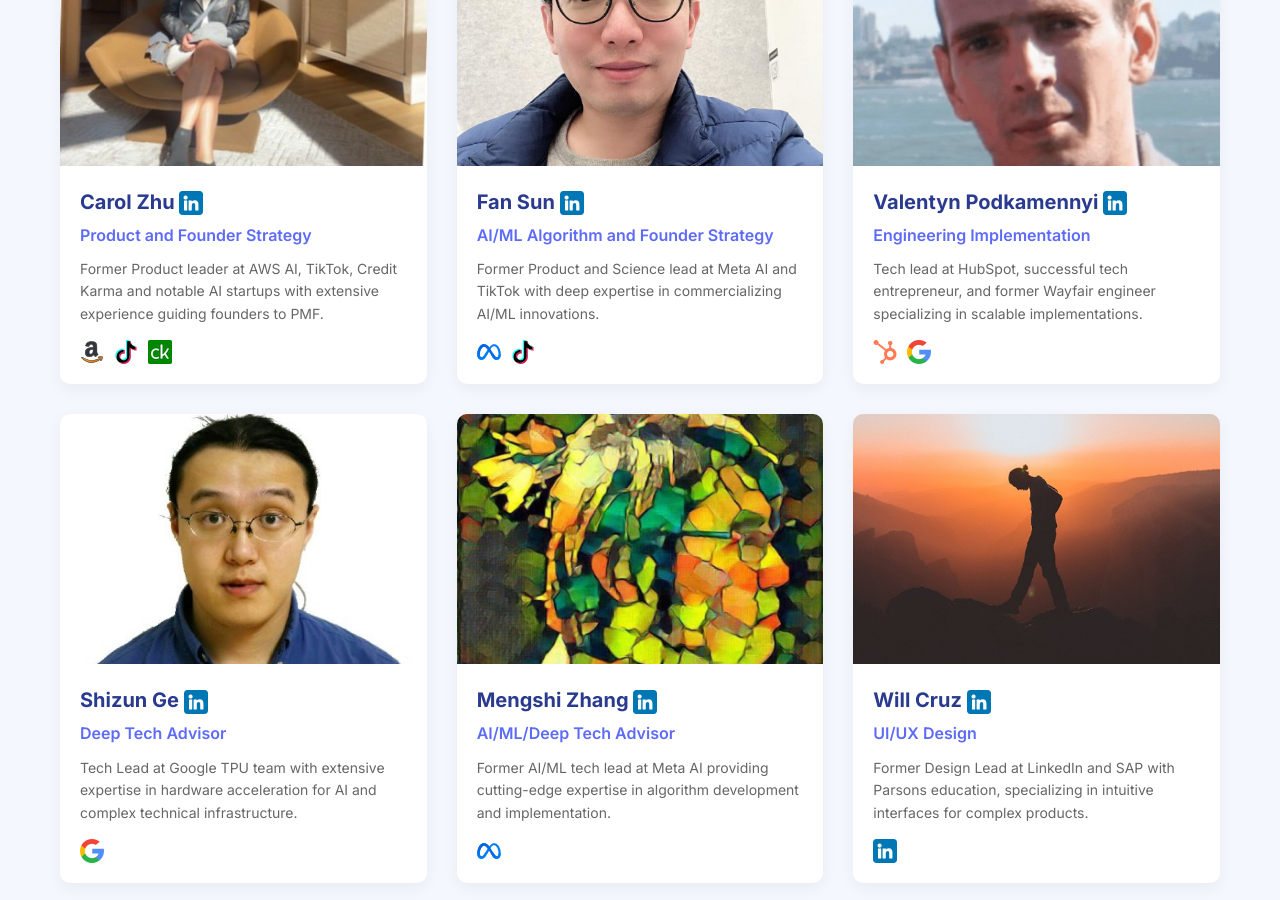
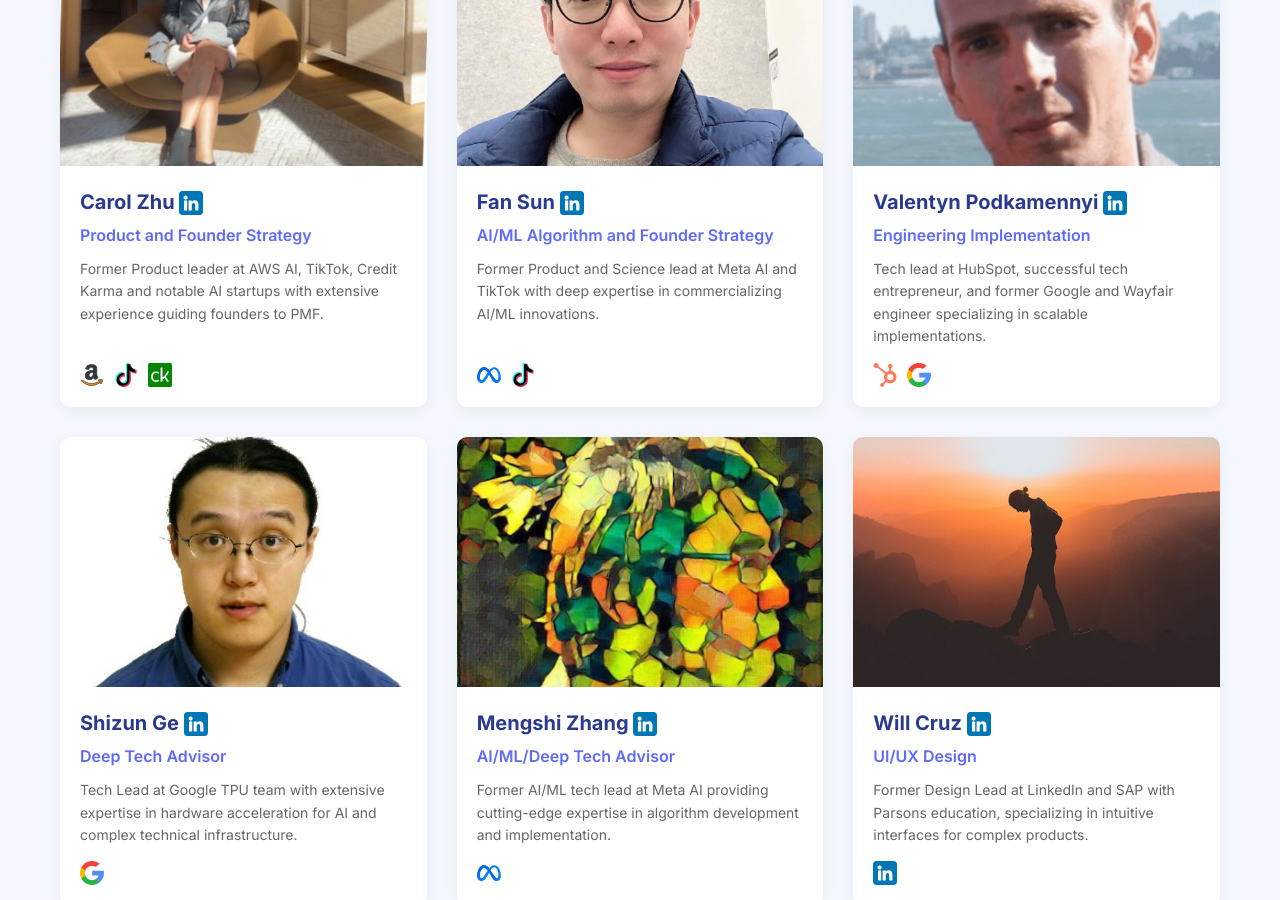
Before and after one commit to vpodk/SynthesisPartners, a Jekyll site: the page built from README.md, in a window 1280 px wide and 900 px high, scrolled down 3459 px. Built offline with Jekyll 4.4.1, drawn with Linux system fonts in a browser that asks for light colours; our own code applies the rules of GitHub Pages for plain Markdown files.

Commit message:
Update team.yml

```diff
--- a/_data/team.yml
+++ b/_data/team.yml
@@ -28,7 +28,7 @@ members:
 
   - name: "Valentyn Podkamennyi"
     role: "Engineering Implementation"
-    bio: "Tech lead at HubSpot, successful tech entrepreneur, and former Wayfair engineer specializing in scalable implementations."
+    bio: "Tech lead at HubSpot, successful tech entrepreneur, and former Google and Wayfair engineer specializing in scalable implementations."
     linkedin: "https://www.linkedin.com/in/vpodk/"
     photo: "/assets/team/valentyn_podkamennyi.jpeg"
     companies:
```
